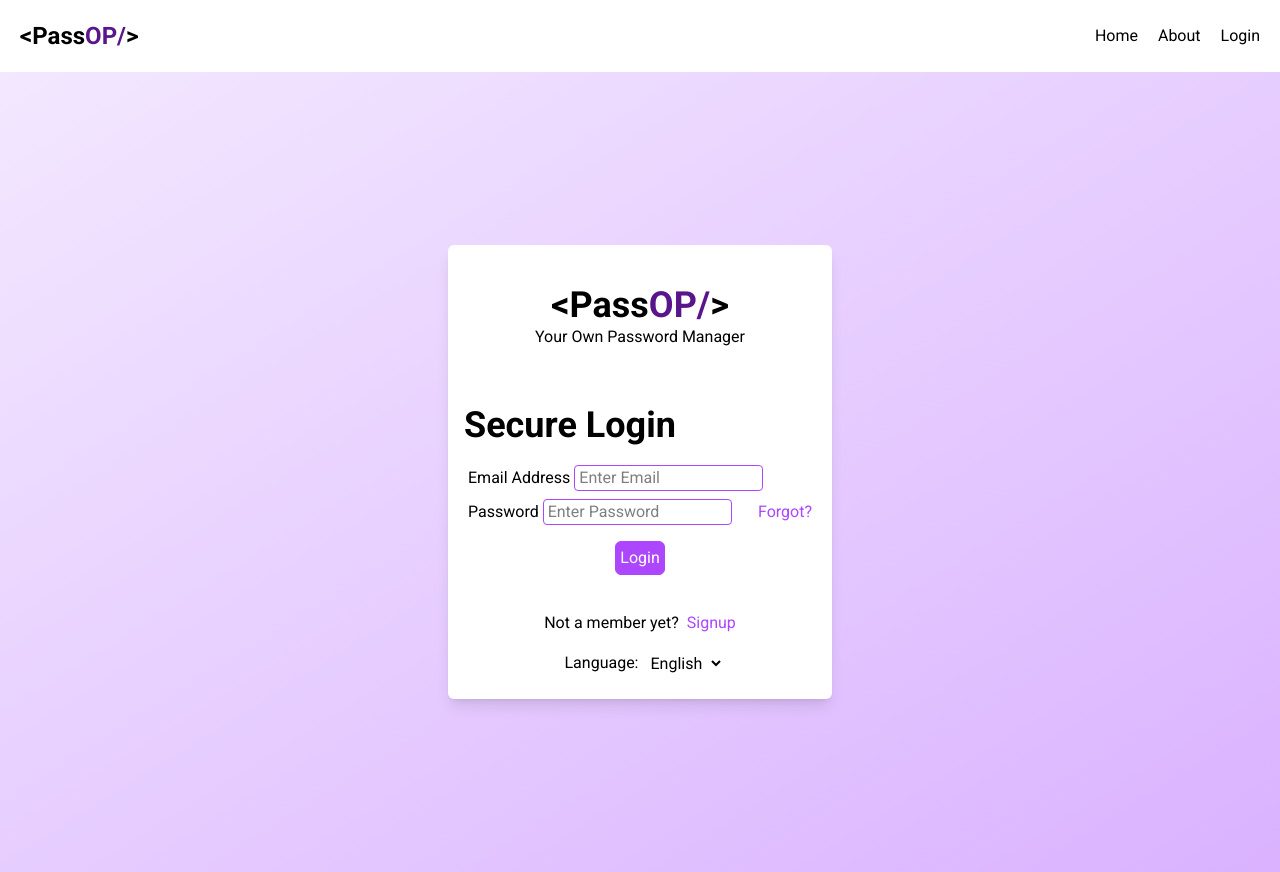
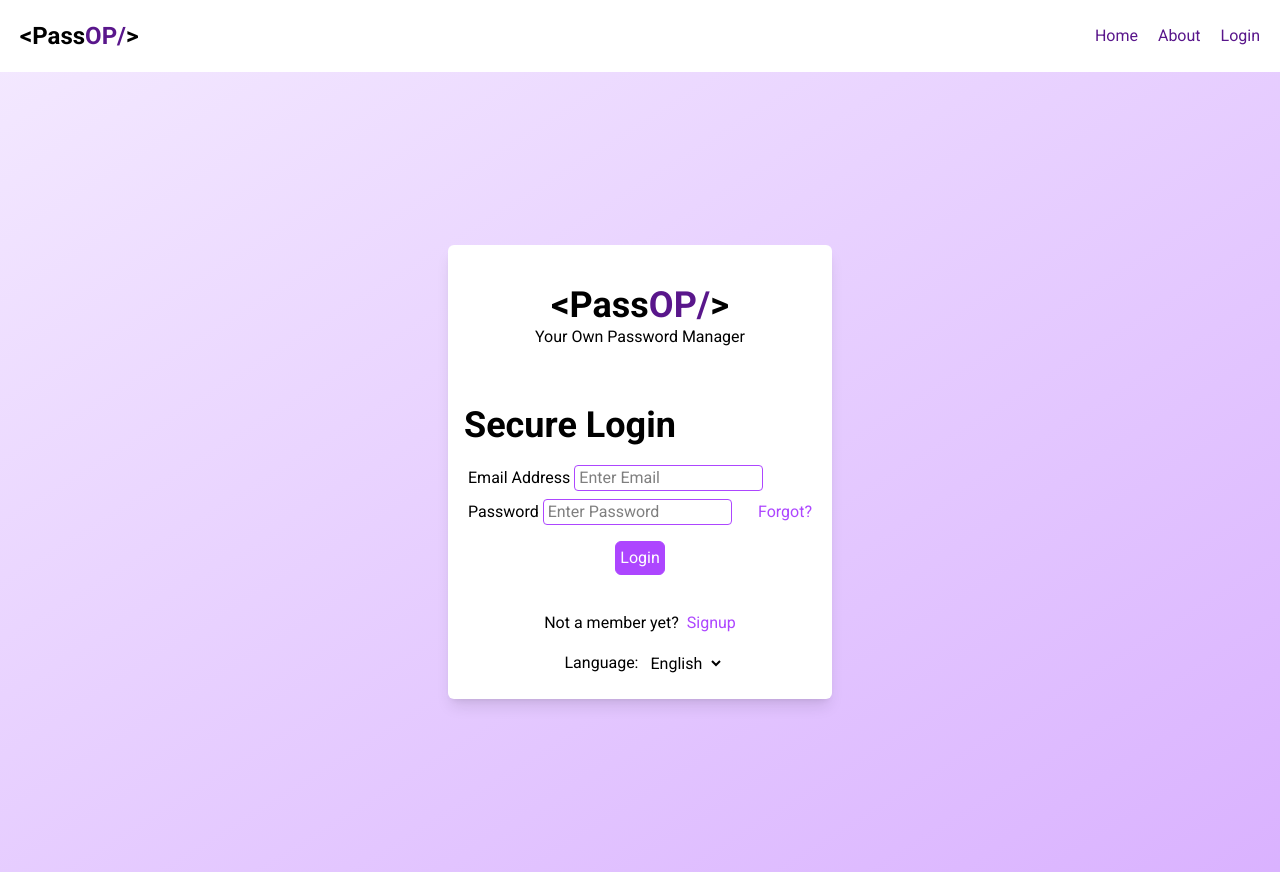
Before and after one commit to pratik-jadhav23/passop-mongodb, a React (Vite) app: page /login in a window 1280 px wide. Built offline with nearby package versions, Linux system fonts and the light colour scheme; no server answers.

Commit message:
13-02-2025

```diff
--- a/src/Components/Login.jsx
+++ b/src/Components/Login.jsx
@@ -61,7 +61,7 @@ const Login = () => {
                                 <div className='md:flex justify-between items-center p-1'>
                                     <div>
                                         <label htmlFor="password" className='pr-1 '>Password</label>
-                                        <input type="password" name="password" id="password" className='border-1 border-purple-500 rounded-sm pl-1' placeholder='Enter Password' required />
+                                        <input type="password" name="password" id="password" autocomplete="current-password" className='border-1 border-purple-500 rounded-sm pl-1' placeholder='Enter Password' required />
                                     </div>
                                     <div className='text-center'>
                                         <SimpleButtonWithText text={"Forgot?"} />
--- a/src/Components/Navbar.jsx
+++ b/src/Components/Navbar.jsx
@@ -1,18 +1,70 @@
-import React from 'react'
+// import React from 'react'
+// import { NavLink } from 'react-router-dom'
+
+// const Navbar = () => {
+//     return (
+//         <nav className='flex justify-between items-center p-5 bg-white'>
+//             <div className='logo font-bold  text-2xl'>
+//                 <span>&lt;</span>
+//                 Pass<span className='text-purple-900'>OP/</span>
+//                 <span>&gt;</span>
+//             </div>
+//             <ul className='flex space-x-5'>
+//                     <NavLink  to="/"><li>Home</li></NavLink>
+//                     <NavLink  to="/about"><li>About</li></NavLink>
+//                     <NavLink  to="/login"><li>Login</li></NavLink>
+//             </ul>
+//         </nav>
+//     )
+// }
+
+// export default Navbar
+
+import React, { useState } from 'react'
 import { NavLink } from 'react-router-dom'
 
 const Navbar = () => {
+    const [activeLink, setActiveLink] = useState(null);
+
+    const handleLinkClick = (link) => {
+        // Toggle the active link on click
+        console.log("handlelickclick ()");
+
+        setActiveLink(link === activeLink ? null : link);
+    };
+
     return (
         <nav className='flex justify-between items-center p-5 bg-white'>
-            <div className='logo font-bold  text-2xl'>
+            <div className='logo font-bold text-2xl'>
                 <span>&lt;</span>
                 Pass<span className='text-purple-900'>OP/</span>
                 <span>&gt;</span>
             </div>
             <ul className='flex space-x-5'>
-                    <NavLink  to="/"><li>Home</li></NavLink>
-                    <NavLink  to="/about"><li>About</li></NavLink>
-                    <NavLink  to="/login"><li>Login</li></NavLink>
+                <NavLink
+                    to="/"
+                    className={`text-purple-900 hover:text-purple-600 transition-all duration-200
+                        ${activeLink === 'home' ? 'text-purple-700' : ''}`}
+                    onClick={() => handleLinkClick('home')}
+                >
+                    <li>Home</li>
+                </NavLink>
+                <NavLink
+                    to="/about"
+                    className={`text-purple-900 hover:text-purple-600 transition-all duration-200
+                        ${activeLink === 'about' ? 'text-purple-700' : ''}`}
+                    onClick={() => handleLinkClick('about')}
+                >
+                    <li>About</li>
+                </NavLink>
+                <NavLink
+                    to="/login"
+                    className={`text-purple-900 hover:text-purple-600 transition-all duration-200
+                        ${activeLink === 'login' ? 'text-purple-700' : ''}`}
+                    onClick={() => handleLinkClick('login')}
+                >
+                    <li>Login</li>
+                </NavLink>
             </ul>
         </nav>
     )
--- a/src/Components/Signup.jsx
+++ b/src/Components/Signup.jsx
@@ -1,26 +1,26 @@
-import React, { useState, useRef, useEffect } from 'react';
+import React, { useState, useRef, useEffect } from "react";
 
 const Signup = () => {
-  const eyeIconRef = useRef()
-  const passwordRef = useRef()
+  const eyeIconRef = useRef();
+  const passwordRef = useRef();
   const [formData, setFormData] = useState({
-    firstName: '',
-    lastName: '',
-    email: '',
-    password: '',
+    firstName: "",
+    lastName: "",
+    email: "",
+    password: "",
   });
 
-  const [usersArray, setusersArray] = useState([])
+  const [usersArray, setusersArray] = useState([]);
 
   const users = async () => {
-    let req = await fetch("http://localhost:3000/signup")
-    let users = await req.json()
-    setusersArray(users)
-  }
+    let req = await fetch("http://localhost:3000/signup");
+    let users = await req.json();
+    setusersArray(users);
+  };
 
   useEffect(() => {
-    users()
-  }, [])
+    users();
+  }, []);
 
   const handleChange = (e) => {
     setFormData({ ...formData, [e.target.name]: e.target.value });
@@ -30,7 +30,7 @@ const Signup = () => {
     e.preventDefault();
     // Handle form submission here (e.g., send data to an API)
     // console.log(formData);
-    console.log('usersArray = ', usersArray)
+    console.log("usersArray = ", usersArray);
     // setusersArray([...passwordsArray, { ...formData }])
     // let res = await fetch("http://localhost:3000/", {
     //   method: 'POST', headers: { 'Content-Type': 'application/json' }, body: JSON.stringify({ ...form, id: uuidv4() })
@@ -39,22 +39,26 @@ const Signup = () => {
 
   const showPassword = () => {
     if (eyeIconRef.current.src.includes("icons/eyeClose.svg")) {
-      eyeIconRef.current.src = "icons/eyeOpen.svg"
-      passwordRef.current.type = "text"
+      eyeIconRef.current.src = "icons/eyeOpen.svg";
+      passwordRef.current.type = "text";
+    } else {
+      eyeIconRef.current.src = "icons/eyeClose.svg";
+      passwordRef.current.type = "password";
     }
-    else {
-      eyeIconRef.current.src = "icons/eyeClose.svg"
-      passwordRef.current.type = "password"
-    }
-  }
+  };
 
   return (
     <div className="min-h-screen flex items-center justify-center bg-gradient-to-br from-purple-100 to-purple-300">
       <div className="bg-white p-8 rounded-lg shadow-md w-full max-w-md">
-        <h2 className="text-3xl font-semibold text-center text-purple-700 mb-6">Sign Up</h2>
+        <h2 className="text-3xl font-semibold text-center text-purple-700 mb-6">
+          Sign Up
+        </h2>
         <form onSubmit={handleSubmit}>
           <div className="mb-4">
-            <label htmlFor="firstName" className="block text-sm font-medium text-purple-600">
+            <label
+              htmlFor="firstName"
+              className="block text-sm font-medium text-purple-600"
+            >
               First Name
             </label>
             <input
@@ -64,11 +68,15 @@ const Signup = () => {
               value={formData.firstName}
               onChange={handleChange}
               required
+              autocomplete="given-name"
               className="mt-1 p-2 w-full border rounded-md focus:ring-purple-500 focus:border-purple-500"
             />
           </div>
           <div className="mb-4">
-            <label htmlFor="lastName" className="block text-sm font-medium text-purple-600">
+            <label
+              htmlFor="lastName"
+              className="block text-sm font-medium text-purple-600"
+            >
               Last Name
             </label>
             <input
@@ -78,11 +86,15 @@ const Signup = () => {
               value={formData.lastName}
               onChange={handleChange}
               required
+              autocomplete="family-name"
               className="mt-1 p-2 w-full border rounded-md focus:ring-purple-500 focus:border-purple-500"
             />
           </div>
           <div className="mb-4">
-            <label htmlFor="email" className="block text-sm font-medium text-purple-600">
+            <label
+              htmlFor="email"
+              className="block text-sm font-medium text-purple-600"
+            >
               Email
             </label>
             <input
@@ -92,11 +104,15 @@ const Signup = () => {
               value={formData.email}
               onChange={handleChange}
               required
+              autocomplete="email"
               className="mt-1 p-2 w-full border rounded-md focus:ring-purple-500 focus:border-purple-500"
             />
           </div>
           <div className="mb-6 relative">
-            <label htmlFor="password" className="block text-sm font-medium text-purple-600">
+            <label
+              htmlFor="password"
+              className="block text-sm font-medium text-purple-600"
+            >
               Password
             </label>
             <input
@@ -106,11 +122,19 @@ const Signup = () => {
               value={formData.password}
               onChange={handleChange}
               required
+              autocomplete="new-password"
               className="mt-1 p-2 w-full border rounded-md focus:ring-purple-500 focus:border-purple-500"
               ref={passwordRef}
             />
-            <span onClick={showPassword} className='pl-1 pr-1 absolute right-0 bottom-2 hover:cursor-pointer'>
-              <img ref={eyeIconRef} src="icons/eyeClose.svg" alt="icons/eyeClose.svg" />
+            <span
+              onClick={showPassword}
+              className="pl-1 pr-1 absolute right-0 bottom-2 hover:cursor-pointer"
+            >
+              <img
+                ref={eyeIconRef}
+                src="icons/eyeClose.svg"
+                alt="icons/eyeClose.svg"
+              />
             </span>
           </div>
           <button
@@ -123,6 +147,6 @@ const Signup = () => {
       </div>
     </div>
   );
-}
+};
 
 export default Signup;
```
Also changed, not shown: 1 other file (tests, documents, lock files or other folders).
